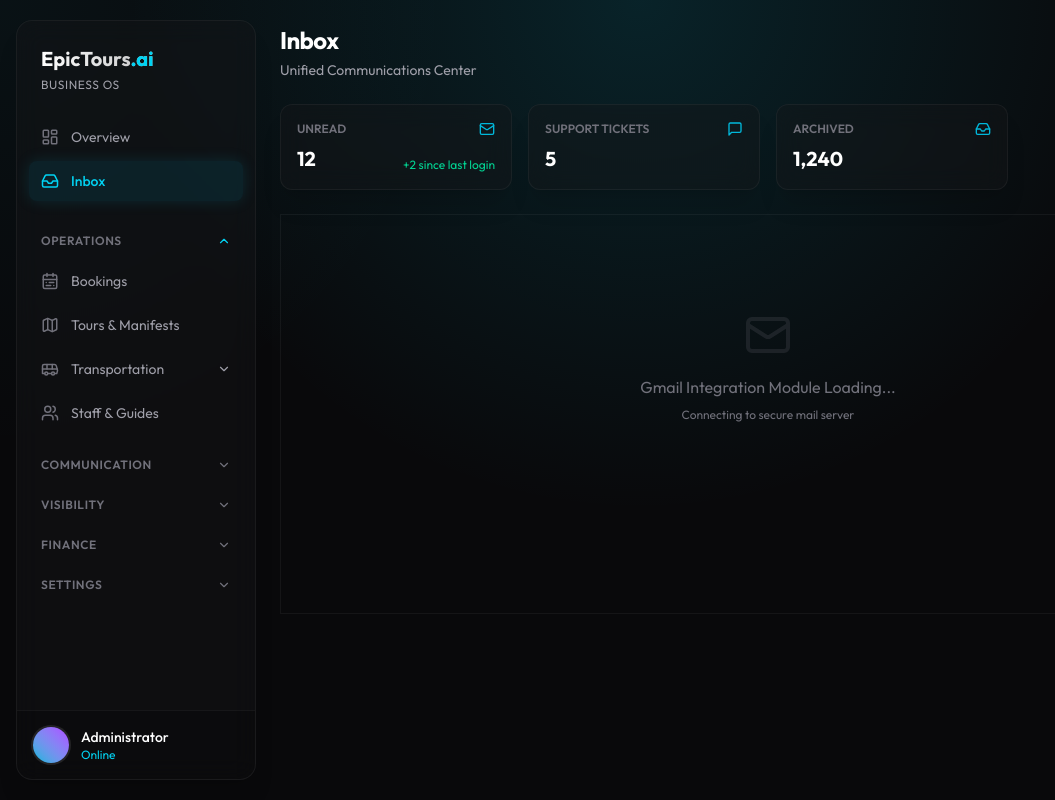
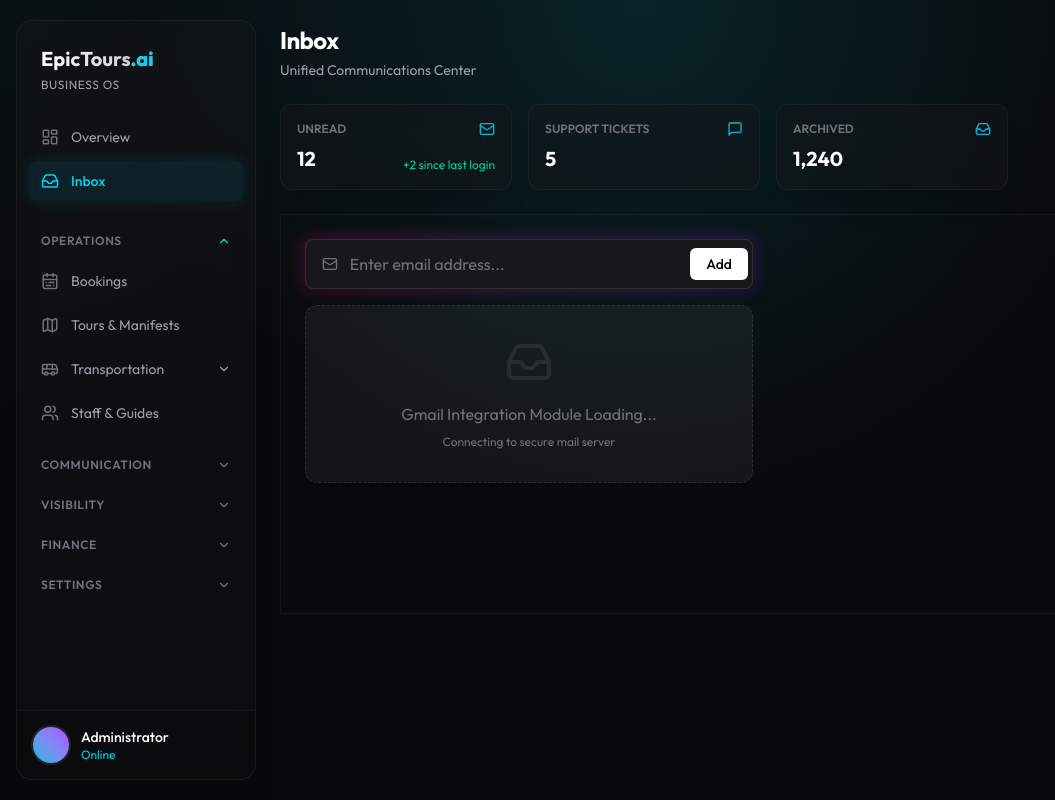
Before and after one commit to funinthesundocs/epictours, a Next.js app: page /inbox in a window 1280 px wide. Shown: the whole page, without its empty margins (0-1055 px from the left). Built offline with nearby package versions, Linux system fonts and the light colour scheme.

Commit message:
'checkpoint'

```diff
--- a/app/inbox/page.tsx
+++ b/app/inbox/page.tsx
@@ -12,10 +12,27 @@ export default function InboxPage() {
                 { label: "Archived", value: "1,240", icon: InboxIcon },
             ]}
         >
-            <div className="flex flex-col items-center justify-center h-64 text-zinc-500">
-                <Mail size={48} className="mb-4 opacity-20" />
-                <p>Gmail Integration Module Loading...</p>
-                <p className="text-xs mt-2">Connecting to secure mail server</p>
+            <div className="w-full max-w-md space-y-4">
+                <div className="relative group">
+                    <div className="absolute -inset-0.5 bg-gradient-to-r from-pink-600 to-purple-600 rounded-lg blur opacity-25 group-hover:opacity-75 transition duration-1000 group-hover:duration-200"></div>
+                    <div className="relative flex items-center bg-zinc-900 rounded-lg border border-white/10 p-1">
+                        <Mail className="ml-3 text-zinc-500" size={20} />
+                        <input
+                            type="email"
+                            placeholder="Enter email address..."
+                            className="w-full bg-transparent text-white placeholder-zinc-500 px-3 py-2 focus:outline-none"
+                        />
+                        <button className="bg-white text-black px-4 py-1.5 rounded-md text-sm font-medium hover:bg-zinc-200 transition-colors">
+                            Add
+                        </button>
+                    </div>
+                </div>
+
+                <div className="flex flex-col items-center justify-center p-8 text-zinc-500 border border-dashed border-white/10 rounded-xl bg-white/5">
+                    <InboxIcon size={48} className="mb-4 opacity-20" />
+                    <p>Gmail Integration Module Loading...</p>
+                    <p className="text-xs mt-2">Connecting to secure mail server</p>
+                </div>
             </div>
         </PageShell>
     );
```
Also changed, not shown: 1 other file (tests, documents, lock files or other folders).
